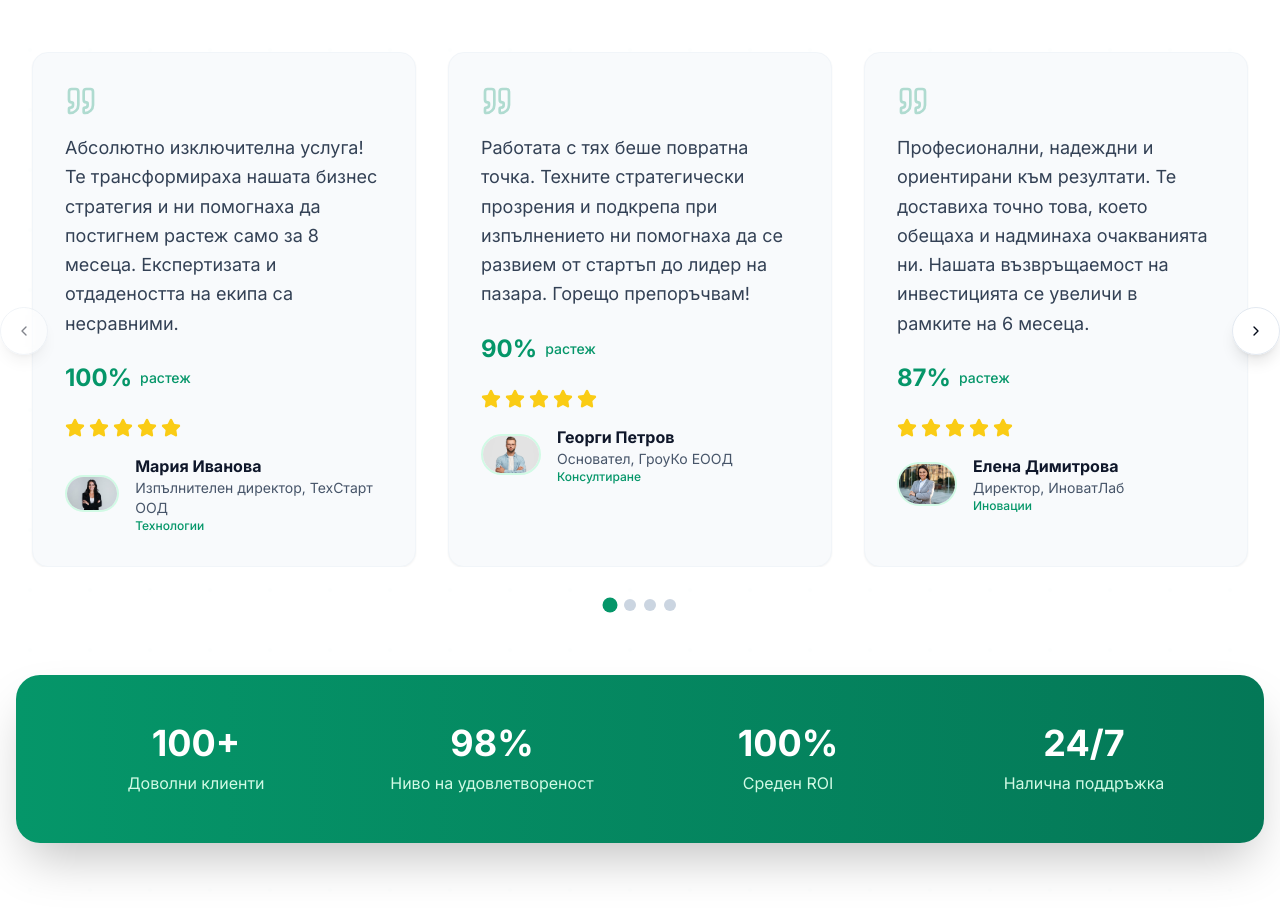
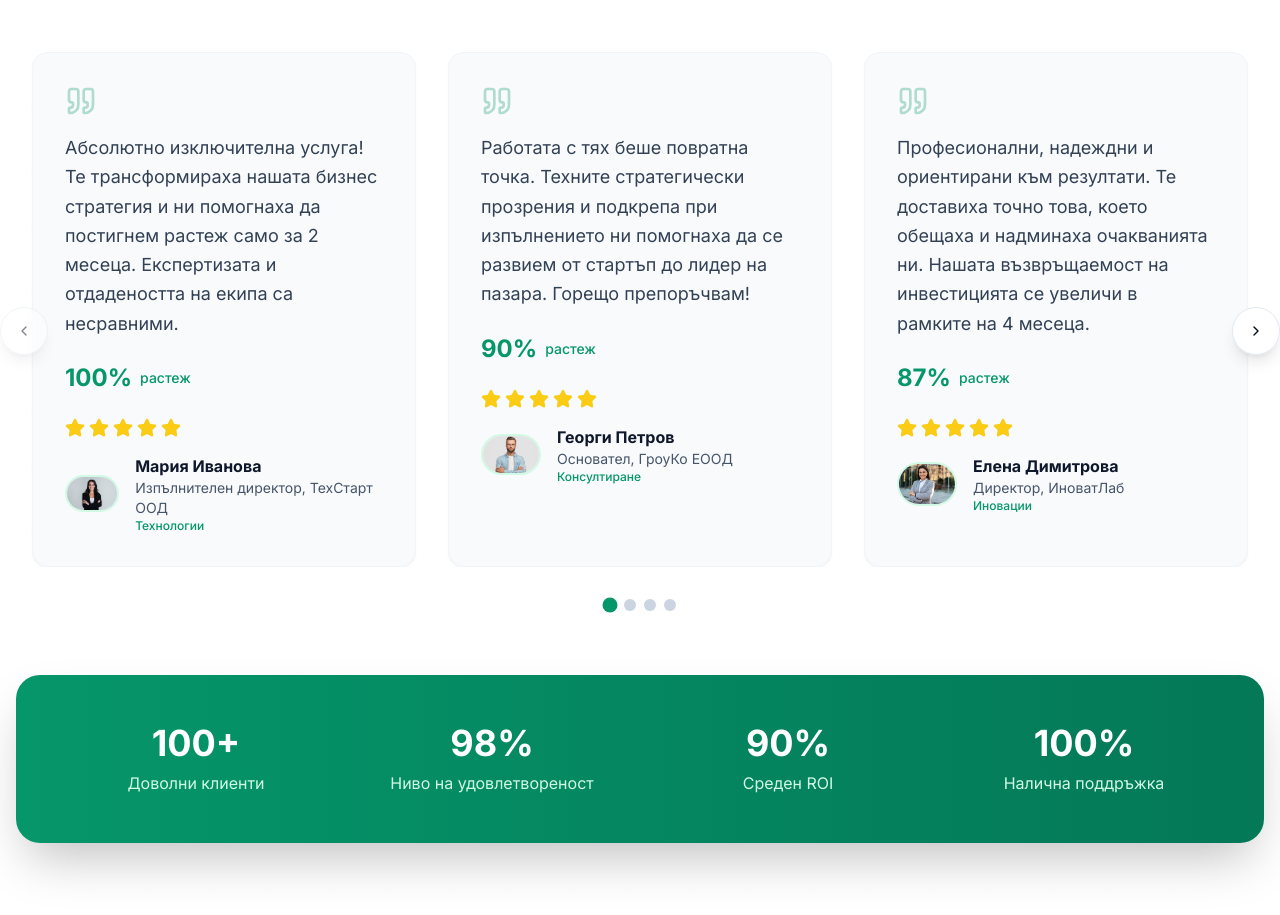
Before and after one commit to Mihnevw/mihnev-agency, a Next.js app: page / in a window 1280 px wide. Shown: the part 3800-4715 px from the top of the page. Built offline with nearby package versions, Linux system fonts and the light colour scheme; no server answers.

Commit message:
Update: Customer reviews change

```diff
--- a/components/reviews.tsx
+++ b/components/reviews.tsx
@@ -19,7 +19,7 @@ export default function Reviews() {
       position: "Изпълнителен директор, ТехСтарт ООД",
       avatar: "/girl-1.jpg?height=80&width=80",
       rating: 5,
-      text: "Абсолютно изключителна услуга! Те трансформираха нашата бизнес стратегия и ни помогнаха да постигнем растеж само за 8 месеца. Експертизата и отдадеността на екипа са несравними.",
+      text: "Абсолютно изключителна услуга! Те трансформираха нашата бизнес стратегия и ни помогнаха да постигнем растеж само за 2 месеца. Експертизата и отдадеността на екипа са несравними.",
       growthPercentage: 100,
       company: "ТехСтарт ООД",
       industry: "Технологии",
@@ -39,7 +39,7 @@ export default function Reviews() {
       position: "Директор, ИноватЛаб",
       avatar: "/girl-2.avif?height=80&width=80",
       rating: 5,
-      text: "Професионални, надеждни и ориентирани към резултати. Те доставиха точно това, което обещаха и надминаха очакванията ни. Нашата възвръщаемост на инвестицията се увеличи в рамките на 6 месеца.",
+      text: "Професионални, надеждни и ориентирани към резултати. Те доставиха точно това, което обещаха и надминаха очакванията ни. Нашата възвръщаемост на инвестицията се увеличи в рамките на 4 месеца.",
       growthPercentage: 87,
       company: "ИноватЛаб",
       industry: "Иновации",
@@ -59,7 +59,7 @@ export default function Reviews() {
       position: "Маркетинг директор, БрандПро",
       avatar: "/girl-3.jpg?height=80&width=80",
       rating: 5,
-      text: "Изключително професионален подход и впечатляващи резултати. Те ни помогнаха да удвоим нашите продажби за по-малко от година. Определено ще продължим сътрудничеството.",
+      text: "Изключително професионален подход и впечатляващи резултати. Те ни помогнаха да удвоим нашите продажби. Определено ще продължим сътрудничеството.",
       growthPercentage: 100,
       company: "БрандПро",
       industry: "Маркетинг",
@@ -90,15 +90,15 @@ export default function Reviews() {
       delay: 0.2,
     },
     {
-      number: 100,
+      number: 90,
       label: t("Average ROI"),
       suffix: "%",
       delay: 0.4,
     },
     {
-      number: 24,
+      number: 100,
       label: t("Support Available"),
-      suffix: "/7",
+      suffix: "%",
       delay: 0.6,
     },
   ]
```
